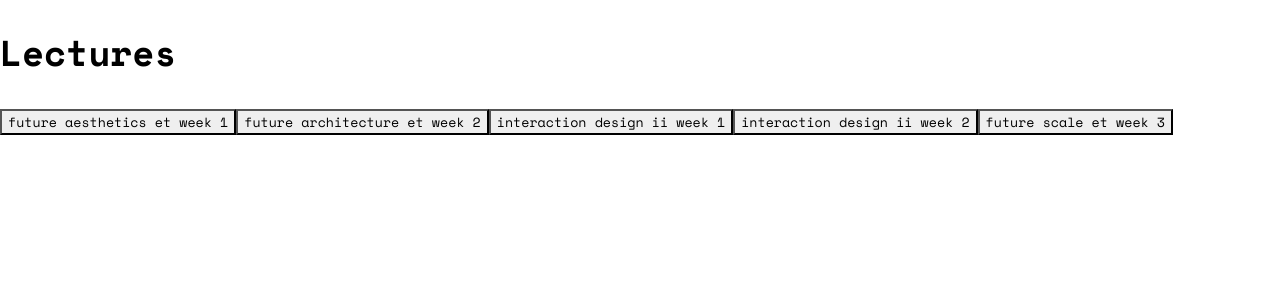
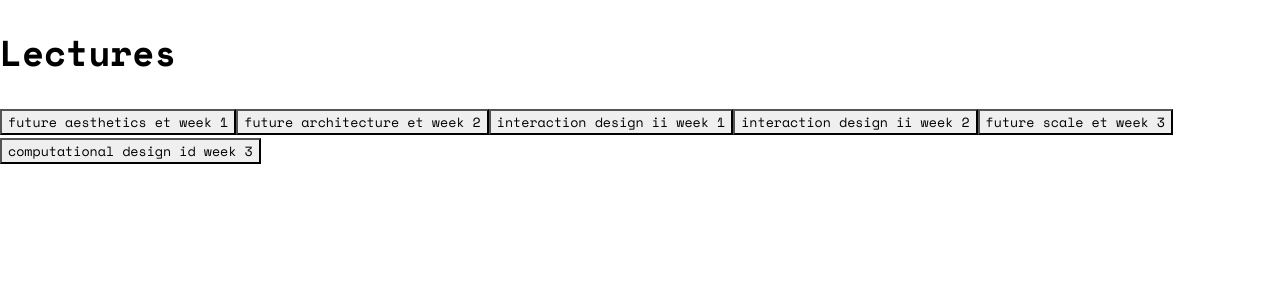
Before and after one commit to 12oman/lecture-notes, a React (Vite) app: page / in a window 1280 px wide. Shown: the top 300 px of the page. Built offline with nearby package versions, Linux system fonts and the light colour scheme.

Commit message:
new print version

```diff
--- a/src/App.jsx
+++ b/src/App.jsx
@@ -7,6 +7,7 @@ import futureArchitectureLecture from '/lectures/ET/week2.md?raw'
 import interactionDesignLecture from '/lectures/ID/week1.md?raw'
 import interactionDesignLecture2 from '/lectures/ID/week2.md?raw'
 import futureScaleLecture from '/lectures/ET/week3.md?raw'
+import interactionDesignLecture3 from '/lectures/ID/week3.md?raw'
 
 const App = () => {
   const [content, setContent] = useState(null);
@@ -39,6 +40,10 @@ const App = () => {
     {
       title: 'future scale et week 3',
       content: futureScaleLecture
+    }
+    ,
+    {title: 'computational design id week 3',
+    content: interactionDesignLecture3
     }
   ];
 
```
